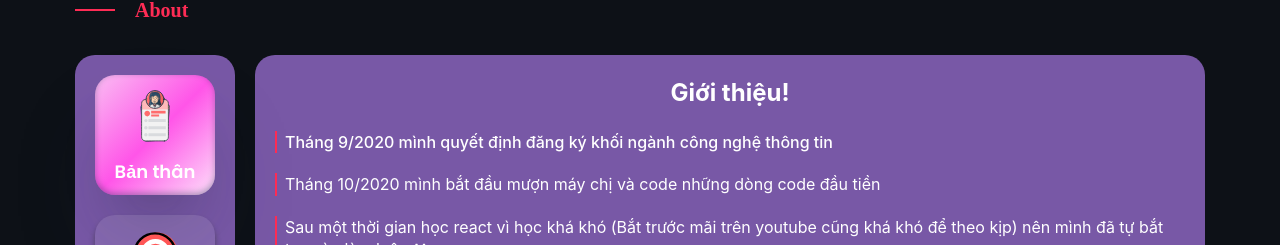
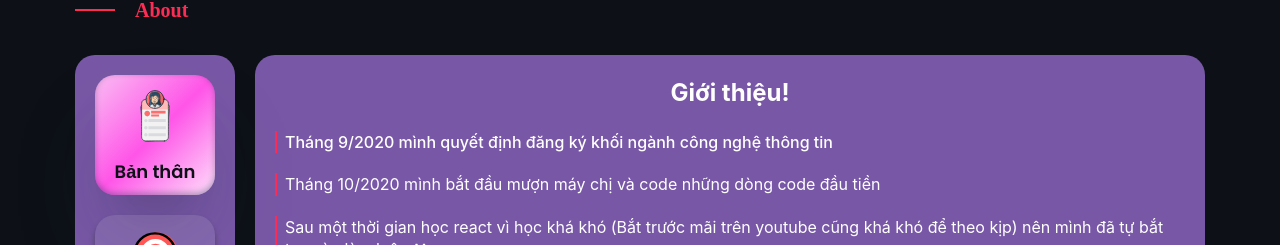
Before and after one commit to TranPhucTien/portfolio, a React (Create React App) app: page / in a window 1280 px wide. Shown: the part 661-906 px from the top of the page. Built offline with nearby package versions, Linux system fonts and the light colour scheme; a web font is replaced by a local one.

Commit message:
update darkMode default and logo

```diff
--- a/src/App.js
+++ b/src/App.js
@@ -8,13 +8,13 @@ import { ThemeContext } from './ThemeContext';
 
 function App() {
     const themeContext = useContext(ThemeContext);
-    const darkMode = themeContext.darkMode;
+    const lightMode = themeContext.lightMode;
 
-    if (darkMode) {
-        document.body.style=`background-color: var(--black)`
+    if (lightMode) {
+        document.body.style=`background-color: var(--white)`
     }
     else {
-        document.body.style=`background-color: var(--white)`
+        document.body.style=`background-color: var(--black)`
     }
 
     return (
@@ -22,8 +22,8 @@ function App() {
             <div
                 className={'wrapper'}
                 style={{
-                    background: darkMode ? 'var(--night)' : '',
-                    color: darkMode ? 'var(--white)' : 'var(--text-color)',
+                    background: lightMode ? '' : 'var(--night)',
+                    color: lightMode ? 'var(--text-color)' : 'var(--white)',
                 }}
             >
                 <Navbar />
--- a/src/ThemeContext.js
+++ b/src/ThemeContext.js
@@ -4,23 +4,21 @@ const ThemeContext = createContext();
 
 function ThemeProvider({ children }) {
     const getTheme = () => {
-        return JSON.parse(localStorage.getItem('darkMode')) || true;
+        return JSON.parse(localStorage.getItem('lightMode')) || false;
     };
 
-    console.log(JSON.parse(localStorage.getItem('darkMode')));
-
-    const [darkMode, setDarkMode] = useState(getTheme());
+    const [lightMode, setDarkMode] = useState(getTheme());
 
     const toggleTheme = () => {
-        setDarkMode(darkMode ? false : true);
+        setDarkMode(lightMode ? false : true);
     };
 
     useEffect(() => {
-        localStorage.setItem('darkMode', JSON.stringify(darkMode))
-    }, [darkMode]);
+        localStorage.setItem('lightMode', JSON.stringify(lightMode));
+    }, [lightMode]);
 
     const value = {
-        darkMode,
+        lightMode,
         toggleTheme,
     };
 
--- a/src/components/Info/index.jsx
+++ b/src/components/Info/index.jsx
@@ -14,7 +14,7 @@ const cx = classNames.bind(styles);
 function Info() {
     const aboutRef = useRef(null);
     const themeContext = useContext(ThemeContext);
-    const darkMode = themeContext.darkMode;
+    const lightMode = themeContext.lightMode;
 
     const clickSound = new Audio();
     clickSound.src = click;
@@ -29,7 +29,7 @@ function Info() {
     };
 
     return (
-        <div className={cx('wrapper')} style={{ background: darkMode ? 'var(--night)' : 'var(--background-darker)' }}>
+        <div className={cx('wrapper')} style={{ background: lightMode ? 'var(--background-darker)' : 'var(--night)' }}>
             <div className={'container'}>
                 <div className={'sub-header-container'}>
                     <hr />
@@ -42,7 +42,7 @@ function Info() {
                 <div
                     className={cx('selection')}
                     style={{
-                        background: darkMode ? 'rgb(120, 88, 166)' : 'rgba(255, 255, 255, 0.5)',
+                        background: lightMode ? 'rgba(255, 255, 255, 0.5)' : 'rgb(120, 88, 166)',
                     }}
                 >
                     <Selection onClick={handleClick} />
@@ -50,7 +50,7 @@ function Info() {
                 <div
                     className={cx('show')}
                     style={{
-                        background: darkMode ? 'rgb(120, 88, 166)' : 'rgba(255, 255, 255, 0.5)',
+                        background: lightMode ? 'rgba(255, 255, 255, 0.5)' : 'rgb(120, 88, 166)',
                     }}
                 >
                     <Routes>
--- a/src/components/Navbar/index.jsx
+++ b/src/components/Navbar/index.jsx
@@ -8,18 +8,18 @@ const cx = classNames.bind(styles);
 
 function Navbar() {
     const themeContext = useContext(ThemeContext);
-    const darkMode = themeContext.darkMode;
+    const lightMode = themeContext.lightMode;
 
     const mql = window.matchMedia('only screen and (max-width: 1023px)');
 
     let borderBottom = ''
 
-    if (mql.matches && darkMode) {
-        borderBottom = { borderBottom: '1px solid #333' };
+    if (mql.matches && lightMode) {
+        borderBottom = { borderBottom: '1px solid #eee' };
     } else if (mql.matches === false) {
         borderBottom = { borderBottom: 'none' };
     } else {
-        borderBottom = { borderBottom: '1px solid #eee' };
+        borderBottom = { borderBottom: '1px solid #333' };
     }
 
     return (
--- a/src/components/Portfolio/index.jsx
+++ b/src/components/Portfolio/index.jsx
@@ -20,7 +20,7 @@ const cx = classNames.bind(styles);
 function Portfolio() {
     const slideRef = useRef(null);
     const themeContext = useContext(ThemeContext);
-    const darkMode = themeContext.darkMode;
+    const lightMode = themeContext.lightMode;
 
     const clickSound = new Audio();
     clickSound.src = click;
@@ -65,7 +65,7 @@ function Portfolio() {
     };
 
     return (
-        <div className={cx('wrapper')} style={{ background: darkMode ? 'var(--night)' : 'var(--background)' }}>
+        <div className={cx('wrapper')} style={{ background: lightMode ? 'var(--background)' : 'var(--night)' }}>
             <div className={classNames(styles.container, 'container')}>
                 <div className={'sub-header-container'}>
                     <hr />
--- a/src/components/Toggle/index.jsx
+++ b/src/components/Toggle/index.jsx
@@ -10,7 +10,7 @@ const cx = classNames.bind(styles);
 
 const Toggle = () => {
     const themeContext = useContext(ThemeContext);
-    const darkMode = themeContext.darkMode;
+    const lightMode = themeContext.lightMode;
 
     return (
         <div className={cx('wrapper')} onClick={themeContext.toggleTheme}>
@@ -18,7 +18,7 @@ const Toggle = () => {
             <Sun className={cx('icon')} />
             <div
                 className={cx('button')}
-                style={darkMode ? {right: '2px'} : {left: '2px'}}
+                style={lightMode ? {left: '2px'} : {right: '2px'}}
             ></div>
         </div>
     );
```
Also changed, not shown: 1 other file (tests, documents, lock files or other folders).
